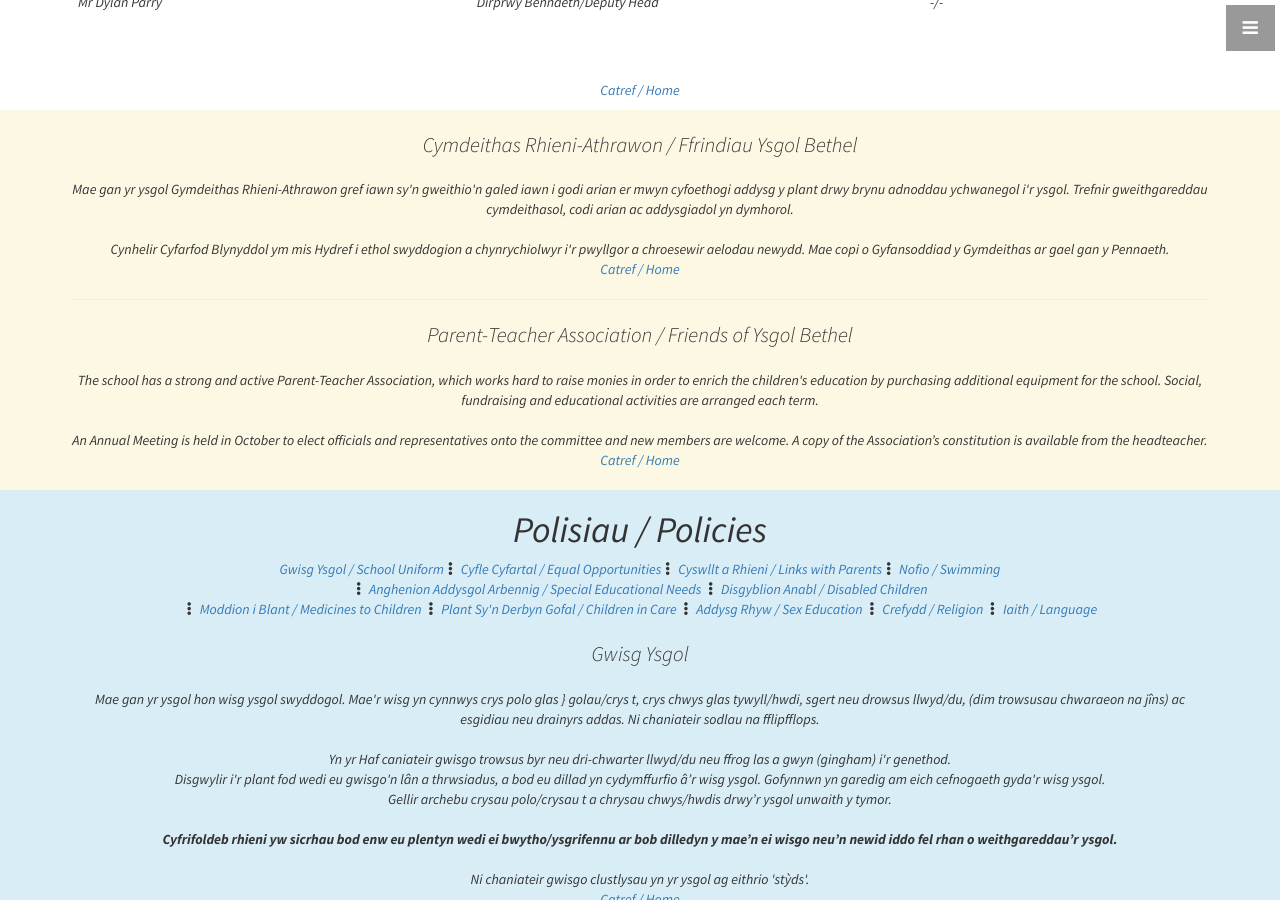
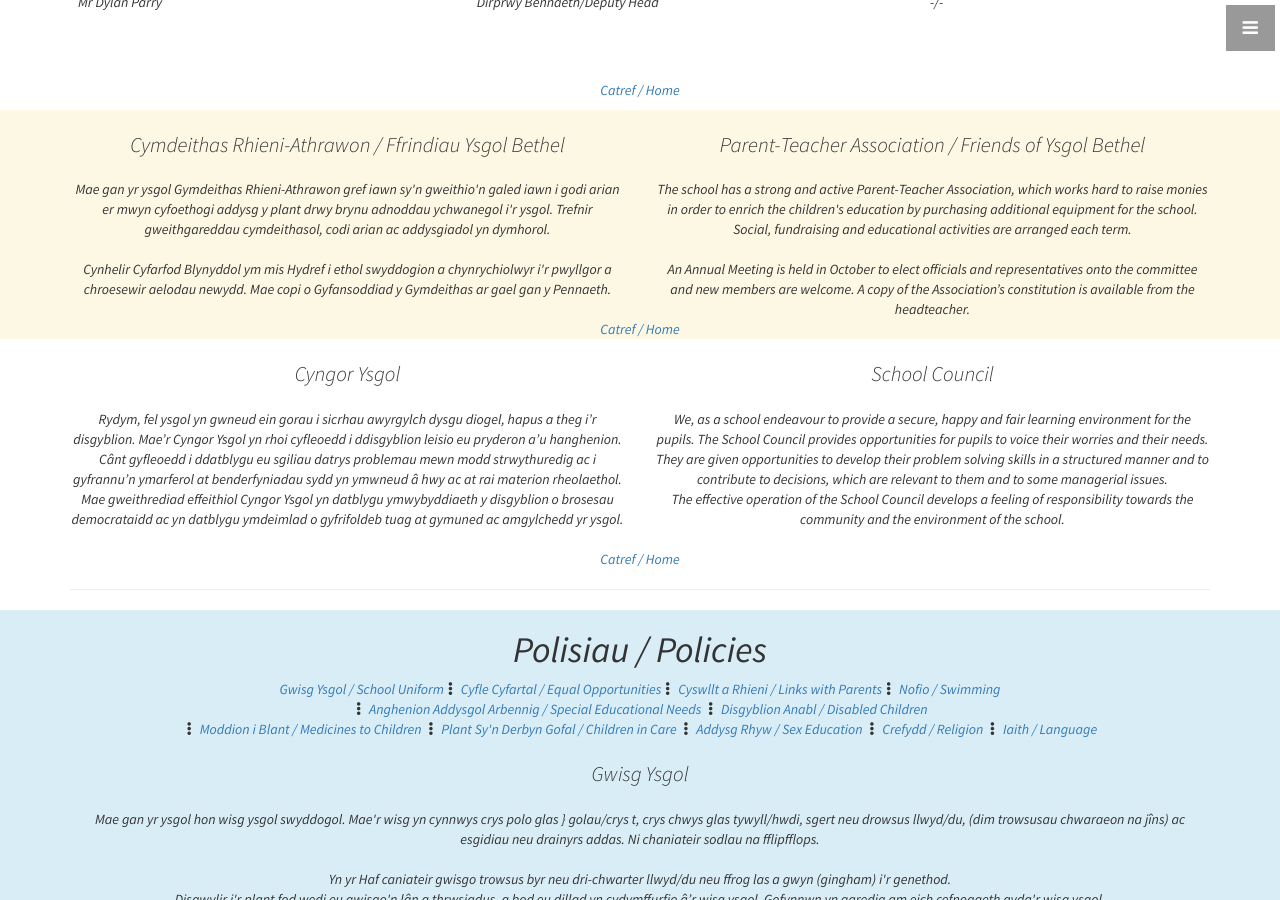
Before and after one commit to matatysgolbethel/matatysgolbethel.github.io, a Jekyll site: the page built from index.html, in a window 1280 px wide and 900 px high, scrolled down 7514 px. Built offline with Jekyll 4.4.1, drawn with Linux system fonts in a browser that asks for light colours.

Commit message:
this is adding the school council reckon there will be an esafety one in a bit however will see how this goes first

```diff
--- a/_includes/navigation.html
+++ b/_includes/navigation.html
@@ -12,6 +12,7 @@
     <li><a href="#staff" onclick = $("#menu-close").click(); >Staff</a></li>
     <li><a href="#governors" onclick = $("#menu-close").click(); >Llywodraethwyr / Governors</a></li>
     <li><a href="#pta" onclick = $("#menu-close").click(); >Rhieni-Athrawon / Parent-Teacher</a></li>
+    <li><a href="#schoolcouncil" onclick = $("#menu-close").click(); >Cyngor Ysgol / School Council</a></li>
     <li><a href="#policies" onclick = $("#menu-close").click(); >Polisiau / Policies</a></li>
     <li><a href="#contact" onclick = $("#menu-close").click(); >Cyswllt / Contact</a></li>
   </ul>
--- a/_includes/pta.html
+++ b/_includes/pta.html
@@ -1,7 +1,7 @@
 <section id="pta" class="bg-warning">
   <div class="container">
     <div class="row">
-      <div class="col-lg-12 text-center">
+      <div class="col-lg-6 text-center">
         <h2 class="lead">Cymdeithas Rhieni-Athrawon / Ffrindiau Ysgol Bethel</h2>
           Mae gan yr ysgol Gymdeithas Rhieni-Athrawon gref iawn sy'n gweithio'n galed
 iawn i godi arian er mwyn cyfoethogi addysg y plant drwy brynu adnoddau
@@ -9,8 +9,9 @@
 addysgiadol yn dymhorol. <br> <br>Cynhelir Cyfarfod Blynyddol ym mis Hydref i ethol
 swyddogion a chynrychiolwyr i'r pwyllgor a chroesewir aelodau newydd. Mae
 copi o Gyfansoddiad y Gymdeithas ar gael gan y Pennaeth.
-          <br><a href="#top">Catref / Home</a>
-          <hr><h2 class="lead">Parent-Teacher Association / Friends of Ysgol Bethel</h2>
+          </div>
+          <div class="col-lg-6 text-center">
+          <h2 class="lead">Parent-Teacher Association / Friends of Ysgol Bethel</h2>
           The school has a strong and active Parent-Teacher Association, which works
 hard to raise monies in order to enrich the children's education by purchasing
 additional equipment for the school. Social, fundraising and educational
@@ -19,8 +20,10 @@
 welcome. A copy of the Association’s constitution is available from the
 headteacher.
           <br/>
-          <a href="#top">Catref / Home</a>
-          <br/><br>
+          </div>
+          <div class="col-lg-12 text-center">
+            <a href="#top">Catref / Home</a>
+          </div>
       </div>
     </div>
     <!-- /.row -->
--- /dev/null
+++ b/_includes/schoolcouncil.html
@@ -0,0 +1,32 @@
+<section id="schoolcouncil">
+  <div class="container">
+    <div class="row">
+      <div class="col-lg-6 text-center">
+        <h2 class="lead">Cyngor Ysgol</h2>
+          Rydym, fel ysgol yn gwneud ein gorau i sicrhau awyrgylch dysgu diogel,
+hapus a theg i’r disgyblion. Mae’r Cyngor Ysgol yn rhoi cyfleoedd i
+ddisgyblion leisio eu pryderon a’u hanghenion. Cânt gyfleoedd i ddatblygu
+eu sgiliau datrys problemau mewn modd strwythuredig ac i gyfrannu’n
+ymarferol at benderfyniadau sydd yn ymwneud â hwy ac at rai materion
+rheolaethol. <br> Mae gweithrediad effeithiol Cyngor Ysgol yn datblygu
+ymwybyddiaeth y disgyblion o brosesau democrataidd ac yn datblygu
+ymdeimlad o gyfrifoldeb tuag at gymuned ac amgylchedd yr ysgol.
+      </div>
+      <div class="col-lg-6 text-center">
+        <h2 class="lead">School Council</h2>
+          We, as a school endeavour to provide a secure, happy and fair learning
+environment for the pupils. The School Council provides opportunities for
+pupils to voice their worries and their needs. They are given opportunities to
+develop their problem solving skills in a structured manner and to contribute
+to decisions, which are relevant to them and to some managerial issues.<br>
+The effective operation of the School Council develops a feeling of
+responsibility towards the community and the environment of the school.
+      </div>
+      <div class="col-lg-12 text-center">
+        <br><a href="#top">Catref / Home</a>
+        <hr>
+      </div>
+    <!-- /.row -->
+  </div>
+  <!-- /.container -->
+</section>
--- a/_layouts/front.html
+++ b/_layouts/front.html
@@ -15,6 +15,7 @@
   {% include staff.html %}
   {% include governors.html %}
   {% include pta.html %}
+  {% include schoolcouncil.html %}
   {% include policies.html %}
   {% include links.html %}
   {% include footer.html %}
```
Also changed, not shown: 1 other file.
